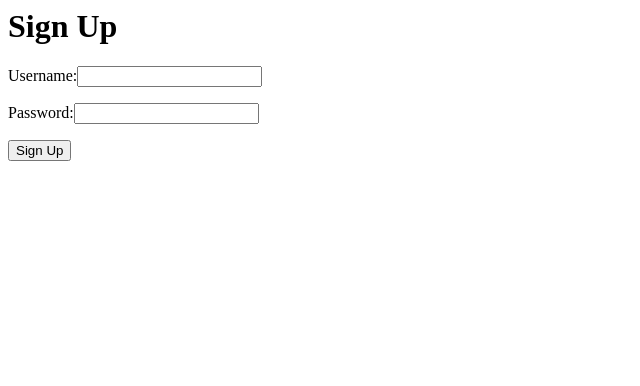
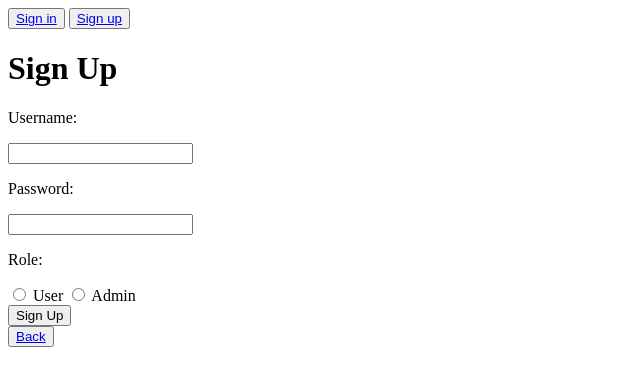
Before and after one commit to sohvip/tsoha-achievement-journal, a Flask app: page /signup in a window 1280 px wide. Shown: the top 386 px of the page, without its empty margins (0-640 px from the left). Run offline with Flask 2, Linux system fonts and the light colour scheme.

Commit message:
reorganizing layout

```diff
--- a/routes.py
+++ b/routes.py
@@ -13,17 +13,21 @@ def signup():
     if request.method == 'POST':
         username = request.form['username']
         password = request.form['password']
-        new_user(username, password, 0)
+        role = int(request.form['role'])
+        new_user(username, password, role)
         return redirect('/')
 
-@app.route('/signin', methods=['post'])
+@app.route('/signin', methods=['get','post'])
 def signin():
-    username = request.form['username']
-    password = request.form['password']
-    if not find_user(username, password):
-        return render_template('error.html', message='Invalid username or password.')
-    session['username'] = username
-    return redirect('/')
+    if request.method == 'GET':
+        return render_template('signin.html')
+    if request.method == 'POST':
+        username = request.form['username']
+        password = request.form['password']
+        if not find_user(username, password):
+            return render_template('error.html', message='Invalid username or password.')
+        session['username'] = username
+        return redirect('/')
 
 @app.route('/signout')
 def signout():
--- a/templates/error.html
+++ b/templates/error.html
@@ -1,2 +1,2 @@
 <button><a href="/">Back</a></button>
-Error: {{message}}
+{{message}}
--- /dev/null
+++ b/templates/layout.html
@@ -0,0 +1,16 @@
+<!DOCTYPE html>
+<html>
+    <head>
+        <title>Achievement Journal - {% block title %}{% endblock %}</title>
+    </head>
+    <body>
+        {% if session.username %}
+        <p>Signed in as {{ session.username }}</p>
+        <button><a href="/signout">Sign out</a></button>
+        {% else %}
+        <button><a href="/signin">Sign in</a></button>
+        <button><a href="/signup">Sign up</a></button>
+        {% endif %}
+        {% block content %}{% endblock %}
+    </body>
+</html>
--- a/templates/signup.html
+++ b/templates/signup.html
@@ -1,6 +1,16 @@
+{% extends "layout.html" %}
+{% block title %}Sign Up{% endblock %}
+{% block content %}
 <h1>Sign Up</h1>
 <form action="/signup" method="POST">
-    <p>Username:<input type="text" name="username"></p>
-    <p>Password:<input type="password" name="password"></p>
+    <p>Username:</p><input type="text" name="username">
+    <p>Password:</p><input type="password" name="password">
+    <p>Role:</p>
+    <input type="radio" id="user" name="role" value="0">
+    <label for="user">User</label>
+    <input type="radio" id="admin" name="role" value="1">
+    <label for="admin">Admin</label><br>
     <input type="submit" value="Sign Up">
 </form>
+<button><a href="/">Back</a></button>
+{% endblock %}
--- a/users.py
+++ b/users.py
@@ -1,7 +1,7 @@
 from db import db
 from werkzeug.security import check_password_hash, generate_password_hash
 
-def new_user(username, password, type): # type 0 = normal, 1 = admin
+def new_user(username, password, type): # type 0 = user, 1 = admin
     hash_value = generate_password_hash(password)
     sql = 'insert into users (username, password, type) values (:username, :password, :type)'
     db.session.execute(sql, {'username':username, 'password':hash_value, 'type':type})
```
Also changed, not shown: templates/index.html (+6 -12 lines), templates/signin.html (added, +11 -0 lines).
